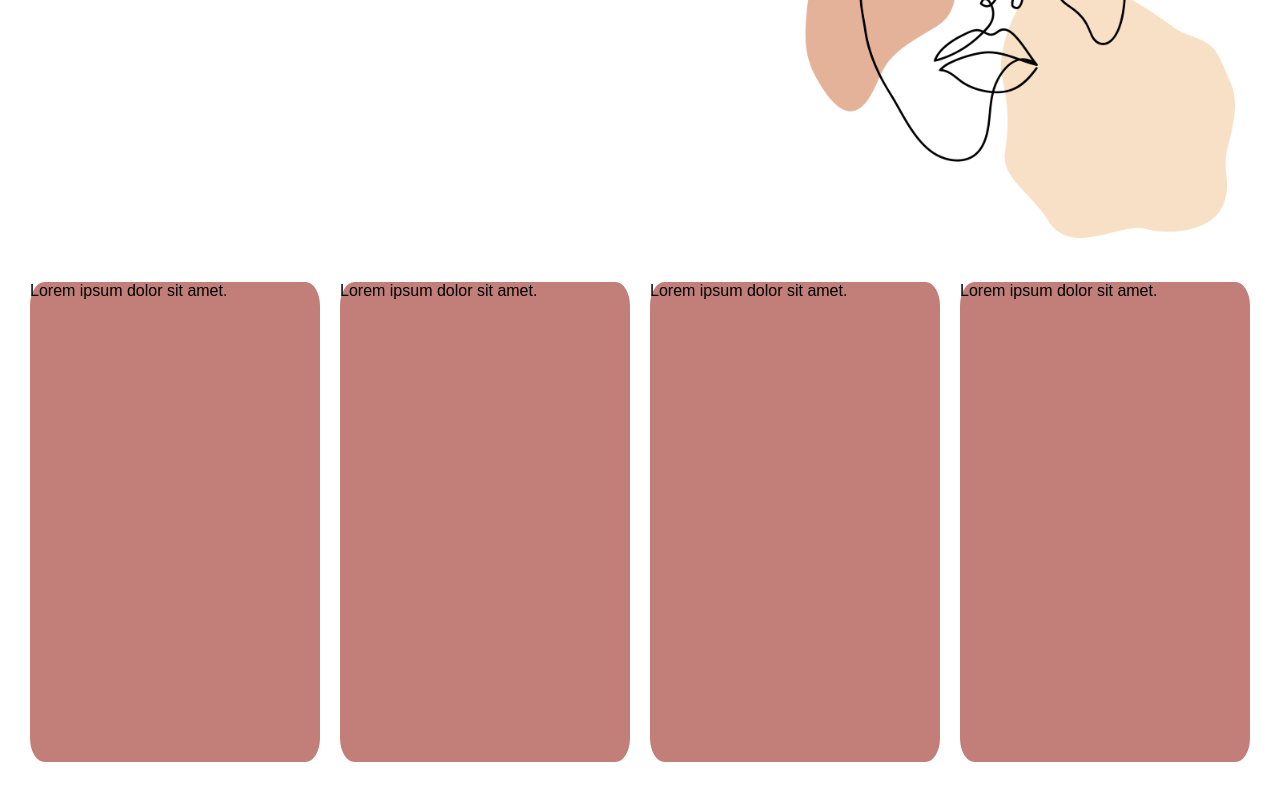
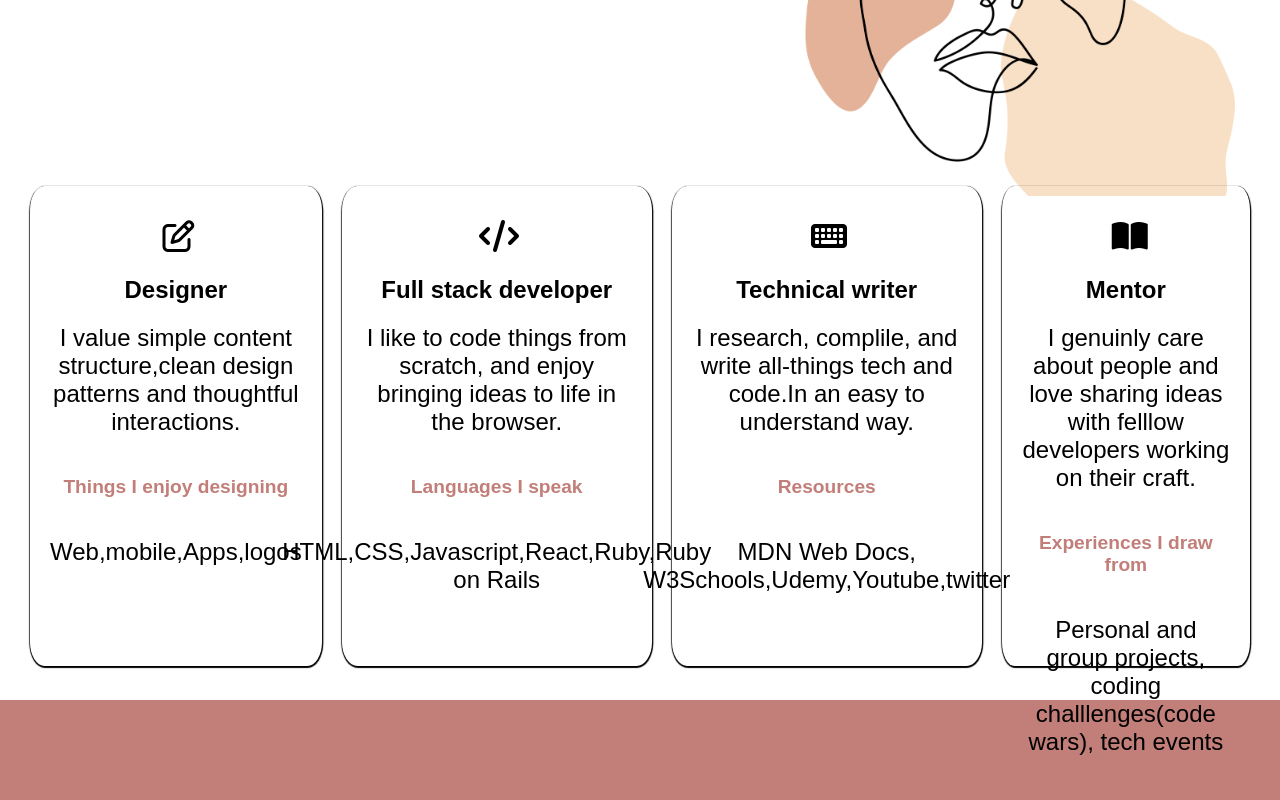
Before and after one commit to Ndiema-S/Portfolio, a plain HTML site: page index.html in a window 1280 px wide. Shown: the part 468-1268 px from the top of the page. Before the commit the page ends 1230 px from the top, so only its background shows below. Drawn offline with Linux system fonts and the light colour scheme.

Commit message:
add landing page and description section

```diff
--- a/index.css
+++ b/index.css
@@ -18,9 +18,7 @@ nav{
 .landing{
     display: flex;
     justify-content:space-around;
-
-    height: 80vh;
-
+    height: 68vh;
 
 }
 
@@ -40,11 +38,12 @@ nav{
 .nav-links li a{
 
 color: black;
-text-decoration: none;
-font-size: 16px;
 font-family: 'Antonio', sans-serif;
 
+}
 
+#links{
+   font-size: x-large;
 }
 
 
@@ -96,41 +95,96 @@ pointer-events: all;
     width: 100%;
     display: flex;
     justify-content:center;
-    height:20rem;
+    height:34rem;
     padding: 20px;
+
 
 }
 
 .card{
     margin: 10px;
     width: 25%;
-    background: #C27E79;
     box-shadow: 1rem;
     height: 30rem;
     border-radius: 5%;
+    align-items: center;
+    box-shadow:0.3px 1px 1px 1px;
+    cursor: pointer;
+
+}
+
+.card :hover{
+    color: #d5a499;
+}
+
+/*.socials{
+
+    width: 90%;
+    height: 10rem;
+    background:green;
+}*/
+
+.fa-regular{
+    background: white;
+    font-size: xx-large;
+    width: 95%;
+    display: flex;
+    justify-content:center;
+    align-items: center;
+    height:5rem;
+    padding: 1px;
+    margin-top: 10px;
+    margin-left: 10px;
+    margin-right: 10px;
+
+
+}
+#h2 {
+
+    display: flex;
+    justify-content: center;
+    align-content: center;
+}
+
+.fa-solid{
+
+    background:white;
+    font-size: xx-large;
+    width: 95%;
+    display: flex;
+    justify-content:center;
+    align-items: center;
+    height:5rem;
+    padding: 1px;
+    margin-top: 10px;
+    margin-left: 10px;
+    margin-right: 10px;
+}
+#description {
+    display: flex;
+    justify-content: center;
+    padding: 20px;
+    text-align: center;
+    font-size: x-large;
+
+
+}
+
+#notes{
+
+    display: flex;
+    justify-content: center;
+    padding: 20px;
+    text-align: center;
+    font-size: larger;
+    color: #C27E79;
 }
 
 .socials{
+    height: 30rem;
+    background: #C27E79;
+    width: 100%;
+    justify-content: center;
+    align-items: center;
 
-    width: 90%;
-    height: 10rem;
-    background: #C27E79;
 }
-
-/*#A {
-
-background: red;
-}
-
-#B {
-background: green;
-}
-
-#C {
-    background: orange;
-}
-
-#D{
-    background: skyblue;
-}
-*/
--- a/index.html
+++ b/index.html
@@ -8,7 +8,13 @@
     <link rel="preconnect" href="https://fonts.gstatic.com" crossorigin />
     <link rel="preconnect" href="https://fonts.googleapis.com" />
     <link rel="preconnect" href="https://fonts.gstatic.com" crossorigin />
+    <link
+      rel="stylesheet"
+      href="https://cdnjs.cloudflare.com/ajax/libs/font-awesome/6.2.0/css/all.min.css"
+    />
+
     <link rel="stylesheet" href="./index.css" />
+
     <link
       href="https://fonts.googleapis.com/css2?family=Antonio&family=Poppins:wght@300&family=Roboto:wght@500;700&display=swap"
       rel="stylesheet"
@@ -21,11 +27,10 @@
         <div class="line"></div>
         <div class="line"></div>
       </div>
-
       <ul class="nav-links">
-        <li><a href="#"></a>About</li>
-        <li><a href="#"></a>Projects</li>
-        <li><a href="#"></a>Contacts</li>
+        <li><a href="#" id="links"></a>About</li>
+        <li><a href="#" id="links"></a>Projects</li>
+        <li><a href="#" id="links"></a>Contacts</li>
       </ul>
     </nav>
 
@@ -40,11 +45,51 @@
     </div>
 
     <div class="footer">
-      <div class="card" id="A">Lorem ipsum dolor sit amet.</div>
-      <div class="card" id="B">Lorem ipsum dolor sit amet.</div>
-      <div class="card" id="C">Lorem ipsum dolor sit amet.</div>
-      <div class="card" id="D">Lorem ipsum dolor sit amet.</div>
+      <div class="card" id="A">
+        <i class="fa-regular fa-pen-to-square"></i>
+        <h2 id="h2">Designer</h2>
+        <p id="description">
+          I value simple content structure,clean design patterns and thoughtful
+          interactions.
+        </p>
+        <h3 id="notes">Things I enjoy designing</h3>
+        <p id="description">Web,mobile,Apps,logos</p>
+      </div>
+      <div class="card" id="B">
+        <i class="fa-solid fa-code"></i>
+        <h2 id="h2">Full stack developer</h2>
+        <p id="description">
+          I like to code things from scratch, and enjoy bringing ideas to life
+          in the browser.
+        </p>
+        <h3 id="notes">Languages I speak</h3>
+        <p id="description">HTML,CSS,Javascript,React,Ruby,Ruby on Rails</p>
+      </div>
+      <div class="card" id="C">
+        <i class="fa-solid fa-keyboard"></i>
+        <h2 id="h2">Technical writer</h2>
+        <p id="description">
+          I research, complile, and write all-things tech and code.In an easy to
+          understand way.
+        </p>
+        <h3 id="notes">Resources</h3>
+        <p id="description">MDN Web Docs, W3Schools,Udemy,Youtube,twitter</p>
+      </div>
+      <div class="card" id="D">
+        <i class="fa-solid fa-book-open"></i>
+        <h2 id="h2">Mentor</h2>
+        <p id="description">
+          I genuinly care about people and love sharing ideas with felllow
+          developers working on their craft.
+        </p>
+        <h3 id="notes">Experiences I draw from</h3>
+        <p id="description">
+          Personal and group projects, coding challlenges(code wars), tech
+          events
+        </p>
+      </div>
     </div>
+    <div class="socials"></div>
   </body>
   <script src="./index.js"></script>
 </html>
--- a/index.js
+++ b/index.js
@@ -1,7 +1,10 @@
 const hamburger = document.querySelector(".hamburger");
 const navlinks = document.querySelector(".nav-links");
 const links = document.querySelectorAll(".nav-links li");
+const cards = document.querySelectorAll('.cards');
 
 hamburger.addEventListener("click", () => {
     navlinks.classList.toggle("open");
 });
+
+cards.addEventListener("hoveer", ())
```
